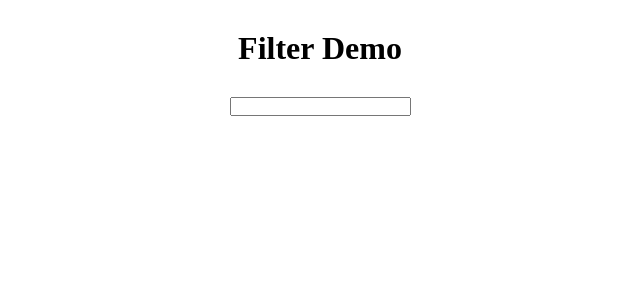
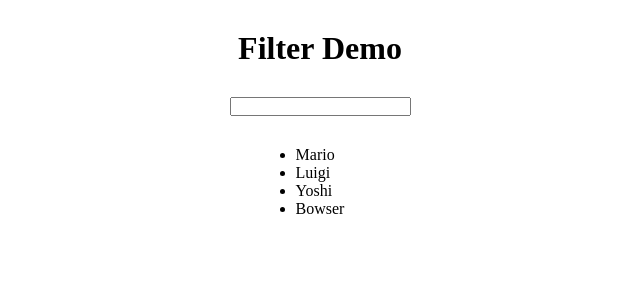
Before and after one commit to eobcre/filter-demo, a React (Vite) app: page / in a window 1280 px wide. Shown: the top 300 px of the page, without its empty margins (320-960 px from the left). Built offline with nearby package versions, Linux system fonts and the light colour scheme.

Commit message:
map loop the list logic

```diff
--- a/src/App.jsx
+++ b/src/App.jsx
@@ -1,8 +1,15 @@
 const App = () => {
+  const characters = ['Mario', 'Luigi', 'Yoshi', 'Bowser'];
+
   return (
     <div className='filter-container'>
       <h1>Filter Demo</h1>
       <input type='text' />
+      <ul>
+        {characters.map((character) => (
+          <li key={character}>{character}</li>
+        ))}
+      </ul>
     </div>
   );
 };
```
